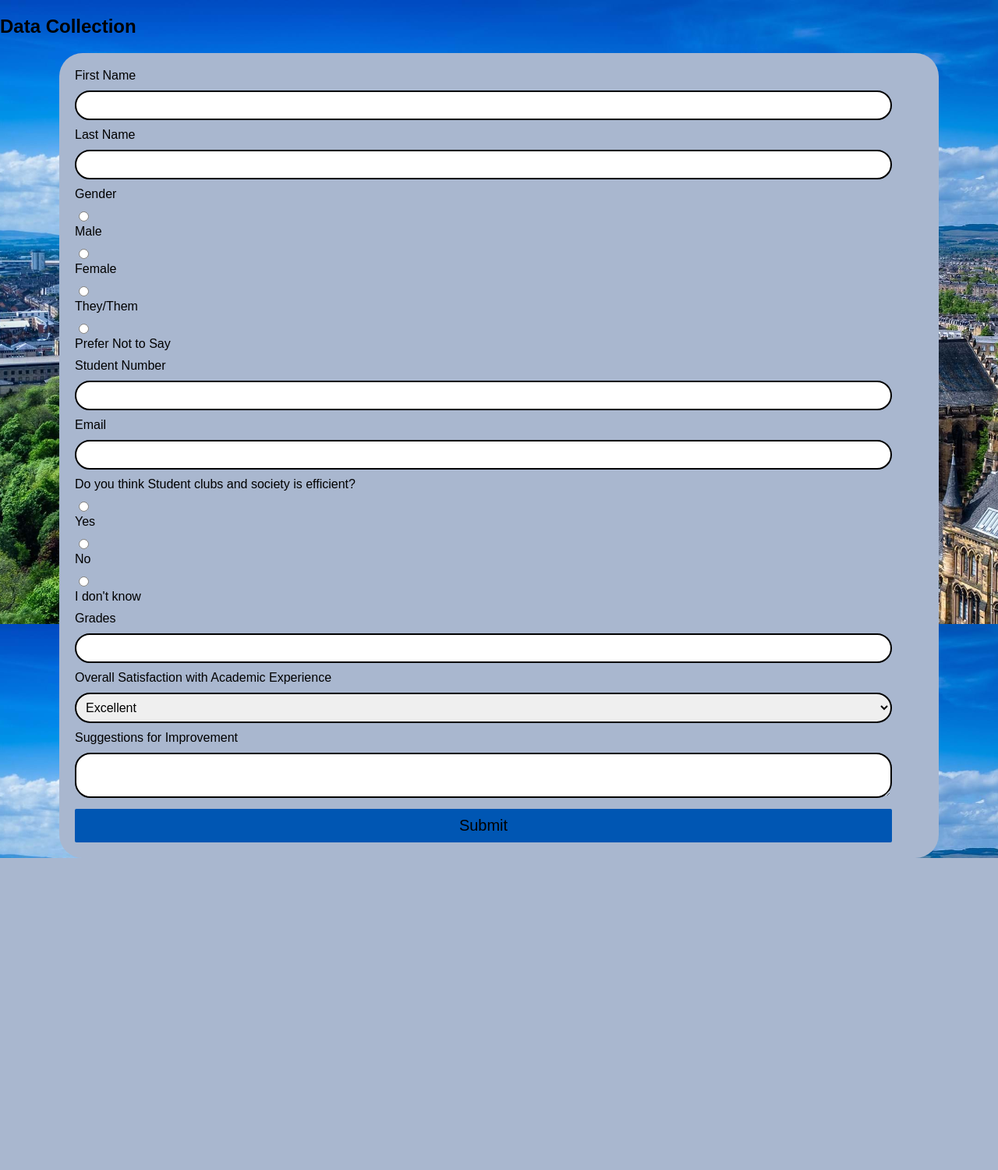
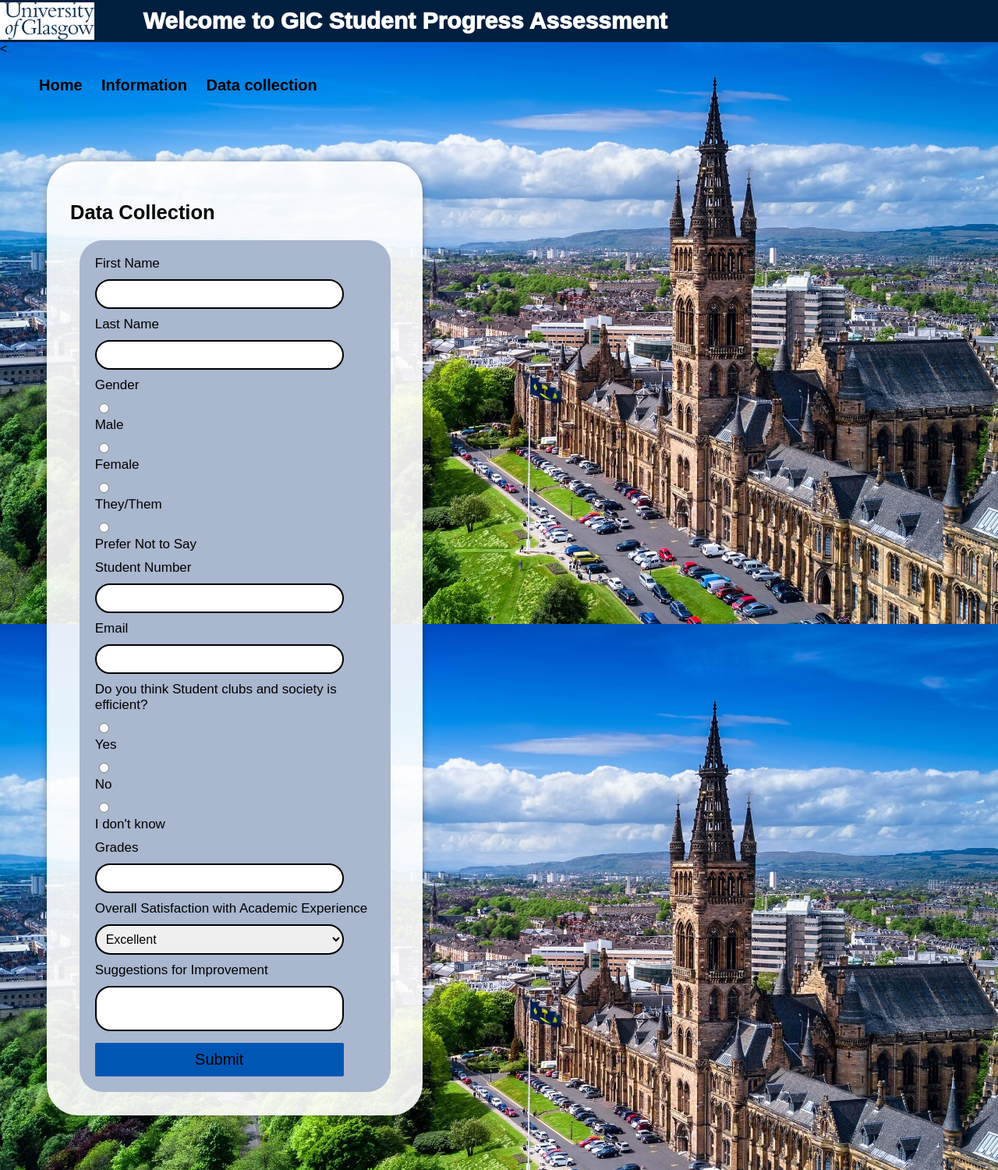
Before and after one commit to UuriintuyaMunkhsaikhan/Assignment-4, a Flask app: page /data_collection in a window 1280 px wide. Shown: the whole page at 78% size. Before the commit the page ends 1100 px from the top, so only its background shows below. Run offline with Flask 3, Linux system fonts and the light colour scheme.

Commit message:
3rd commit. With a data collection page style fixed.

```diff
--- a/templates/data_collection.html
+++ b/templates/data_collection.html
@@ -5,8 +5,23 @@
     <link href="{{ url_for('static', filename='styles.css') }}" rel="stylesheet">
 </head>
 <body>
+<header>
+        <div class="container">
+            <img src="{{ url_for('static', filename='logo.png') }}" alt="University of Glasgow Logo" class="logo">
+            <h1>Welcome to GIC Student Progress Assessment</h1>
+        </div>
+    </header>
+<<nav>
+        <ul>
+            <li><a href="{{ url_for('home') }}">Home</a></li>
+            <li><a href="{{ url_for('information') }}">Information</a></li>
+            <li><a href="{{ url_for('data_collection') }}">Data collection</a></li>
+        </ul>
+    </nav>
+<main>
+    <section id="Datacollection" class="section active">
     <h2>Data Collection</h2>
-    <form method="POST" action="{{ url_for('data_collection') }}">
+    <form method="POST" action="{{ url_for('data_collection') }}" >
         {{ form.csrf_token }}
         <div>
             {{ form.first_name.label }} {{ form.first_name() }}
@@ -45,5 +60,7 @@
             <input type="submit" value="Submit">
         </div>
     </form>
+    </section>
+</main>
 </body>
 </html>
```
Also changed, not shown: form_data.txt (added, +9 -0 lines).
